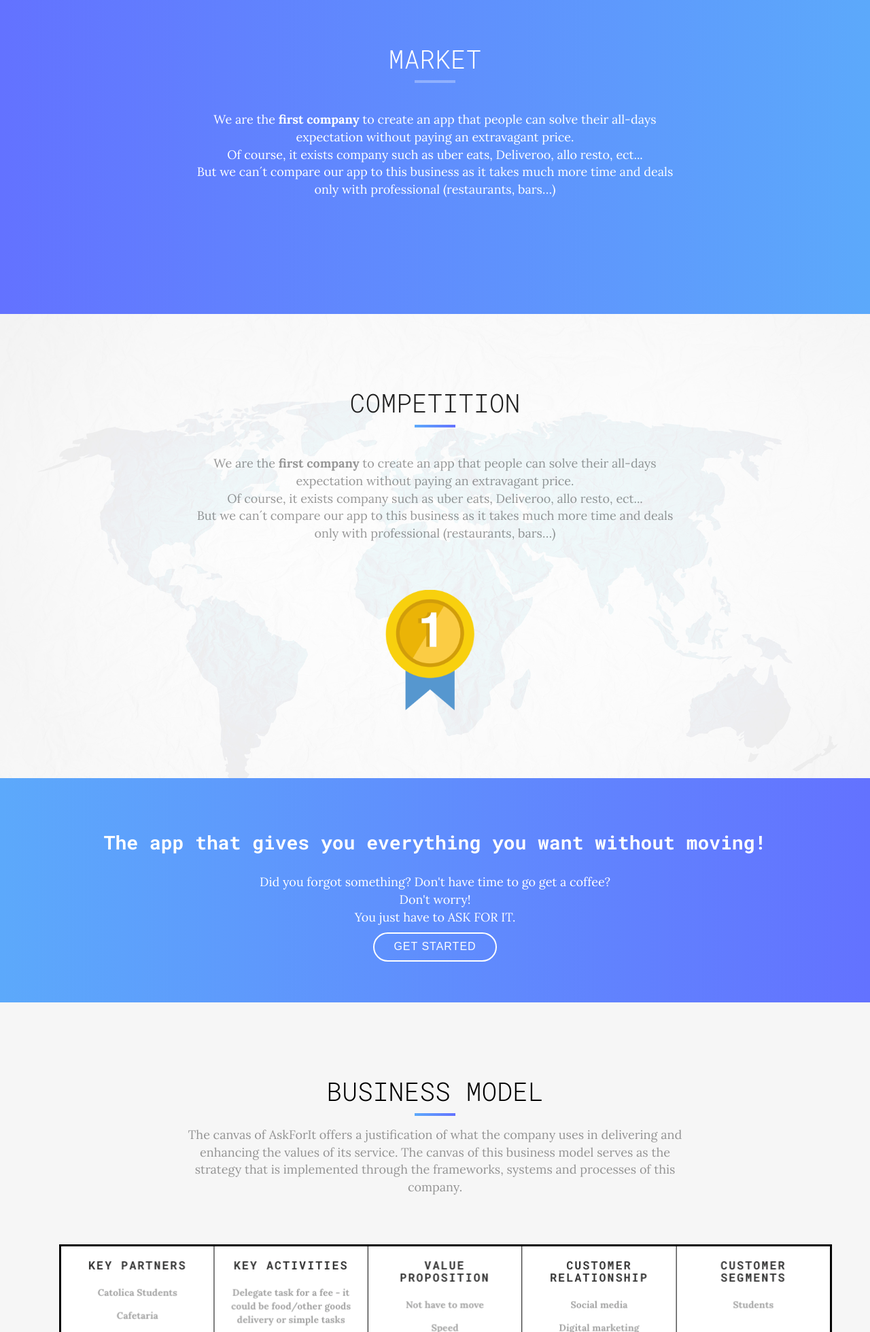
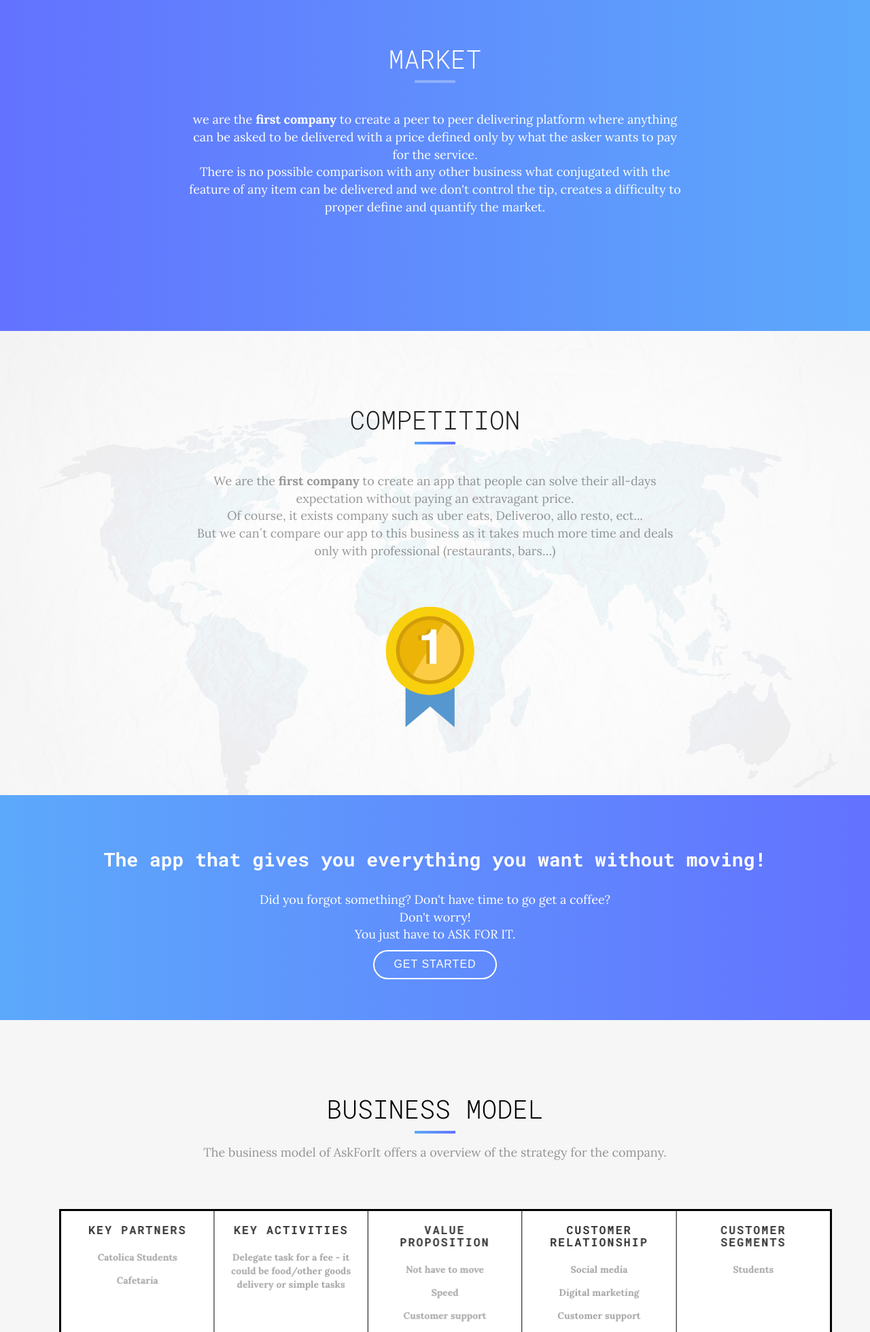
Before and after one commit to askforit/askforit.github.io, a plain HTML site: page index.html in a window 1280 px wide. Shown: the part 4220-6180 px from the top of the page at 68% size. Drawn offline with Linux system fonts and the light colour scheme.

Commit message:
fixed bug

```diff
--- a/index.html
+++ b/index.html
@@ -230,11 +230,9 @@
         <h2>Market</h2>
         <p class="wow fadeIn" style="color: white;">
           <br>
-          We are the <b>first company </b>to create an app that people can solve their all-days expectation without paying an extravagant price.
-          <br>
-          Of course, it exists company such as uber eats, Deliveroo, allo resto, ect...
-          <br>
-          But we can´t compare our app to this business as it takes much more time and deals only with professional (restaurants, bars…)  </p>
+          we are the <b> first company </b> to create a peer to peer delivering platform where anything can be asked to be delivered with a price defined only by what the asker wants to pay for the service.
+          <br> There is no possible comparison with any other business what conjugated with the feature of any item can be delivered and we don't control the tip, creates a difficulty to proper define and quantify the market.
+        </p>
       </div>
     </div>
   </div>
@@ -247,7 +245,7 @@
         <h2>Competition</h2>
       <p class="wow fadeIn">
         <br>
-        We are the <b>first company </b>to create an app that people can solve their all-days expectation without paying an extravagant price.
+        We are the <b>first company </b> to create an app that people can solve their all-days expectation without paying an extravagant price.
         <br>
         Of course, it exists company such as uber eats, Deliveroo, allo resto, ect...
         <br>
@@ -287,7 +285,7 @@
       <div class="col-md-8 col-md-offset-2 section-title">
         <h2 style="color: black;">Business Model</h2>
         <p class="wow fadeIn">
-          The canvas of AskForIt offers a justification of what the company uses in delivering and enhancing the values of its service. The canvas of this business model serves as the strategy that is implemented through the frameworks, systems and processes of this company.
+          The business model of AskForIt offers a overview of the strategy for the company.
         </p>
       </div>
 
```
